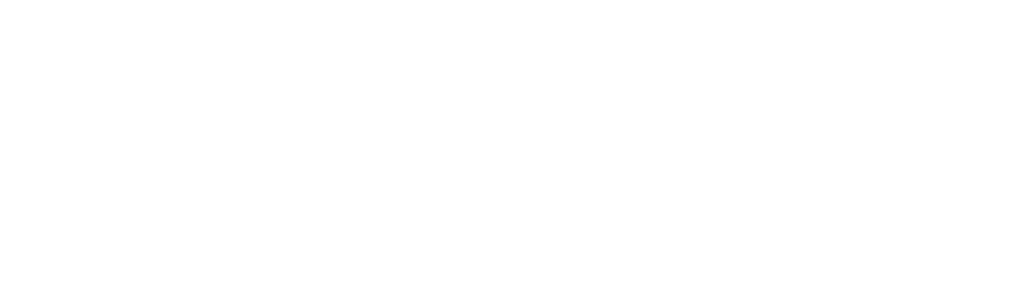
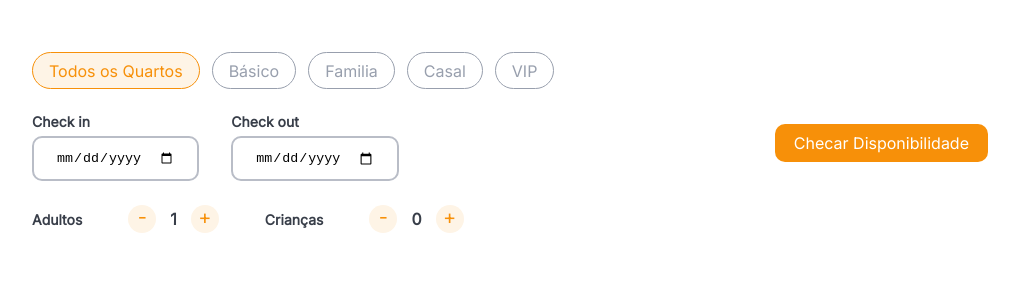
Before and after one commit to StayInn-O-Futuro-do-Gerenciamento/front-end, a React (Vite) app: page / in a window 1280 px wide. Shown: the top 300 px of the page, without its empty margins (130-1149 px from the left). Built offline with nearby package versions, Linux system fonts and the light colour scheme.

Commit message:
feat: filterResevation, styled

```diff
--- a/src/App.tsx
+++ b/src/App.tsx
@@ -1,5 +1,11 @@
+import { FilterReservation } from "./components/componentFilterResevation";
+
 function App() {
-  return <></>;
+  return (
+    <>
+      <FilterReservation />
+    </>
+  );
 }
 
 export default App;
--- /dev/null
+++ b/src/components/componentFilterResevation/index.tsx
@@ -0,0 +1,64 @@
+import { FilterMain } from "./style";
+import { useState } from "react";
+
+const types = ["Básico", "Familia", "Casal", "VIP"];
+
+export const FilterReservation = () => {
+  const [selectedButton, setSelectedButton] = useState("all");
+
+  const handleButtonClick = (buttonId: string) => {
+    setSelectedButton(buttonId);
+  };
+
+  return (
+    <FilterMain>
+      <div className="filter">
+        <ul className="filter-types">
+          <li
+            key={"all"}
+            className={selectedButton === "all" ? "selected-btn" : ""}
+            onClick={() => handleButtonClick("all")}
+          >
+            Todos os Quartos
+          </li>
+          {types.map((type, index) => (
+            <li
+              key={index}
+              className={selectedButton === type ? "selected-btn" : ""}
+              onClick={() => handleButtonClick(type)}
+            >
+              {type}
+            </li>
+          ))}
+        </ul>
+        <form action="" className="filter-forms">
+          <div>
+            <label htmlFor="">Check in</label>
+            <input type="date" name="checkin" id="checkin" />
+          </div>
+
+          <div>
+            <label htmlFor="">Check out</label>
+            <input type="date" name="checkout" id="checkout" />
+          </div>
+        </form>
+        <div className="filter-peoples">
+          <div>
+            <p className="filter-name">Adultos</p>
+            <button>-</button>
+            <p className="filter-number">1</p>
+            <button>+</button>
+          </div>
+
+          <div>
+            <p className="filter-name">Crianças</p>
+            <button>-</button>
+            <p className="filter-number">0</p>
+            <button>+</button>
+          </div>
+        </div>
+      </div>
+      <button className="check-rooms">Checar Disponibilidade</button>
+    </FilterMain>
+  );
+};
--- /dev/null
+++ b/src/components/componentFilterResevation/style.ts
@@ -0,0 +1,102 @@
+import styled from "styled-components";
+
+export const FilterMain = styled.section`
+  margin: 20px auto; // depois remover
+  display: flex;
+  justify-content: space-between;
+  width: 1020px;
+  align-items: center;
+  padding: 32px;
+  font-family: var(--font-family-inter);
+
+  .filter {
+    display: flex;
+    flex-direction: column;
+    gap: 24px;
+    .filter-types {
+      display: flex;
+      gap: 12px;
+      li {
+        cursor: pointer;
+        border: 1px solid var(--grey-300);
+        padding: 7.5px 16px;
+        color: var(--grey-300);
+        border-radius: 100px;
+
+        &:hover {
+          border: 1px solid var(--orange-500);
+          color: var(--orange-500);
+          background-color: var(--orange-50);
+        }
+      }
+      .selected-btn {
+        border: 1px solid var(--orange-500);
+        color: var(--orange-500);
+        background-color: var(--orange-50);
+      }
+    }
+    .filter-forms {
+      display: flex;
+      gap: 32px;
+      div {
+        display: flex;
+        flex-direction: column;
+        gap: 6px;
+        label {
+          font-size: 14px;
+          font-weight: var(--text-weight600);
+          color: var(--grey-800);
+        }
+        input {
+          padding: 12px 22px;
+          border-radius: 10px;
+          border: 2px solid var(--grey-200);
+          outline: 0;
+        }
+      }
+    }
+    .filter-peoples {
+      display: flex;
+      gap: 32px;
+
+      div {
+        display: flex;
+        align-items: center;
+        .filter-name {
+          margin-right: 32px;
+          font-size: 14px;
+          font-weight: var(--text-weight600);
+          color: var(--grey-800);
+        }
+        .filter-number {
+          font-weight: var(--text-weight700);
+          color: var(--grey-800);
+        }
+
+        button {
+          width: 28px;
+          height: 28px;
+          border-radius: 100%;
+          font-size: 20px;
+          margin: 0 14px;
+          padding-bottom: 7px;
+          text-align: center;
+          background-color: var(--orange-50);
+          color: var(--orange-500);
+        }
+      }
+    }
+  }
+  .check-rooms {
+    padding: 9px 19px;
+    border-radius: 10px;
+    color: var(--grey-00);
+    background-color: var(--orange-500);
+    font-size: 16px;
+    &:hover {
+      background-color: var(--orange-50);
+      color: var(--orange-500);
+      border: 2px solid var(--orange-500);
+    }
+  }
+`;
```
